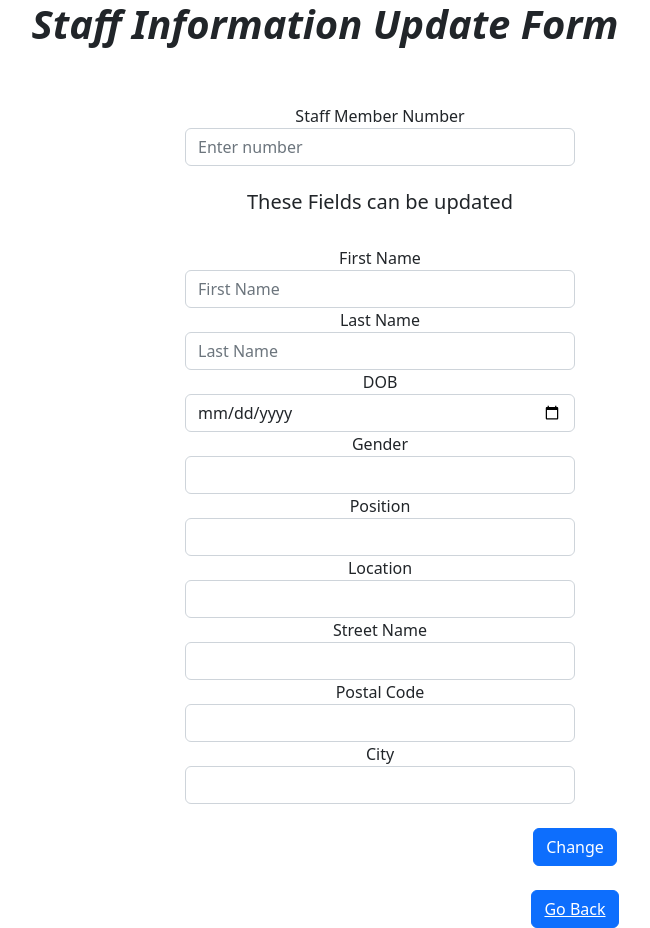
After one commit to aksh0010/my_residence, a PHP site: page /update_staff.html in a window 1280 px wide. The commit adds this page. Shown: the whole page, without its empty margins (315-965 px from the left). Run offline with PHP 8.4, Linux system fonts and the light colour scheme.

Commit message:
update form for staff

```diff
--- a/php/admin_home.php
+++ b/php/admin_home.php
@@ -43,7 +43,7 @@ if (!$_SESSION['patel4d1_My_residence']) {
     border: none;
     cursor: pointer;
     width: 100%;
-    radius: 10px;
+    border-radius: 10px;
   }
 
   button:hover {
@@ -303,6 +303,7 @@ if (!$_SESSION['patel4d1_My_residence']) {
     <br><button class="btn btn-warning" style="text-decoration:none"> <a href="advisor_signup.html">Register Advisor</a> </button>
     <br>
     <br><button class="btn btn-warning" style="text-decoration:none"> <a href="update_student.html">Update Student</a> </button>
+    <br><button class="btn btn-warning" style="text-decoration:none"> <a href="update_staff.html">Update Student</a> </button>
     <Center><button class="btn btn-warning" style="text-decoration:none"> <a href="logout.php">Log out</a> </button></Center>
 
   </div>
--- /dev/null
+++ b/php/update_staff.html
@@ -0,0 +1,91 @@
+<!DOCTYPE html>
+<html lang="en">
+
+<head>
+    <meta charset="UTF-8" />
+    <meta http-equiv="X-UA-Compatible" content="IE=edge" />
+    <meta name="viewport" content="width=device-width, initial-scale=1.0" />
+    <title>Document</title>
+    <style>
+        .id {
+            padding-right: 500px;
+            padding-left: 500px;
+        }
+    </style>
+    <!-- CSS only -->
+    <link href="https://cdn.jsdelivr.net/npm/bootstrap@5.2.3/dist/css/bootstrap.min.css" rel="stylesheet"
+        integrity="sha384-rbsA2VBKQhggwzxH7pPCaAqO46MgnOM80zW1RWuH61DGLwZJEdK2Kadq2F9CUG65" crossorigin="anonymous" />
+    <!-- JavaScript Bundle with Popper -->
+    <script src="https://cdn.jsdelivr.net/npm/bootstrap@5.2.3/dist/js/bootstrap.bundle.min.js"
+        integrity="sha384-kenU1KFdBIe4zVF0s0G1M5b4hcpxyD9F7jL+jjXkk+Q2h455rYXK/7HAuoJl+0I4"
+        crossorigin="anonymous"></script>
+</head>
+
+<body style="text-align: center">
+    <!-- div for nav bar if needed -->
+    <div>
+        <h1 style="text-align: center">
+            <b><i>Staff Information Update Form</i></b>
+        </h1>
+    </div>
+    <br /><br />
+    <!-- Div for the rest of code  -->
+    <div>
+        <form style="padding-left: 500px" action="update_staff.php" method="POST">
+            <div class="form-row">
+                <div class="form-group col-md-6">
+                    <label>Staff Member Number </label>
+                    <input type="number" class="form-control" name="staff_num" name="staff_num"
+                        placeholder="Enter number" />
+                </div>
+                <div class="form-group col-md-6">
+                    <br><h5>These Fields can be updated</h5><br>
+                    <label>First Name </label>
+                    <input type="text" class="form-control" name="staff_fname" placeholder="First Name" />
+                </div>
+            </div>
+            <div class="form-group col-md-6">
+                <label>Last Name </label>
+                <input type="text" class="form-control" name="staff_lname" placeholder="Last Name" />
+            </div>
+            <div class="form-group col-md-6">
+                <label>DOB </label>
+                <input type="date" class="form-control" name="dob" />
+            </div>
+            <div class="form-row">
+                <div class="form-group col-md-6">
+                    <label>Gender </label>
+                    <input type="text" class="form-control" name="gender" />
+                </div>
+                <div class="form-group col-md-6">
+                    <label>Position </label>
+                    <input type="text" class="form-control" name="position" />
+                </div>
+                <div class="form-group col-md-6">
+                    <label>Location </label>
+                    <input type="text" class="form-control" name="loc" />
+                </div>
+                <div class="form-group col-md-6">
+                    <label>Street Name </label>
+                    <input type="text" class="form-control" name="street" />
+                </div>
+                <div class="form-group col-md-6">
+                    <label>Postal Code </label>
+                    <input type="text" class="form-control" name="postalcode" />
+                </div>
+                <div class="form-group col-md-6">
+                    <label>City </label>
+                    <input type="text" class="form-control" name="city" />
+                </div>
+            </div>
+            <br />
+            <button type="submit" id="btn1" class="btn btn-primary">Change</button>
+            <br /><br />
+            <button type="submit" id="btn2" class="btn btn-primary">
+                <a href="admin_home.php" style="color: white"> Go Back</a>
+            </button>
+        </form>
+    </div>
+</body>
+
+</html>
```
Also changed, not shown: php/update_staff.php (added, +39 -0 lines).
